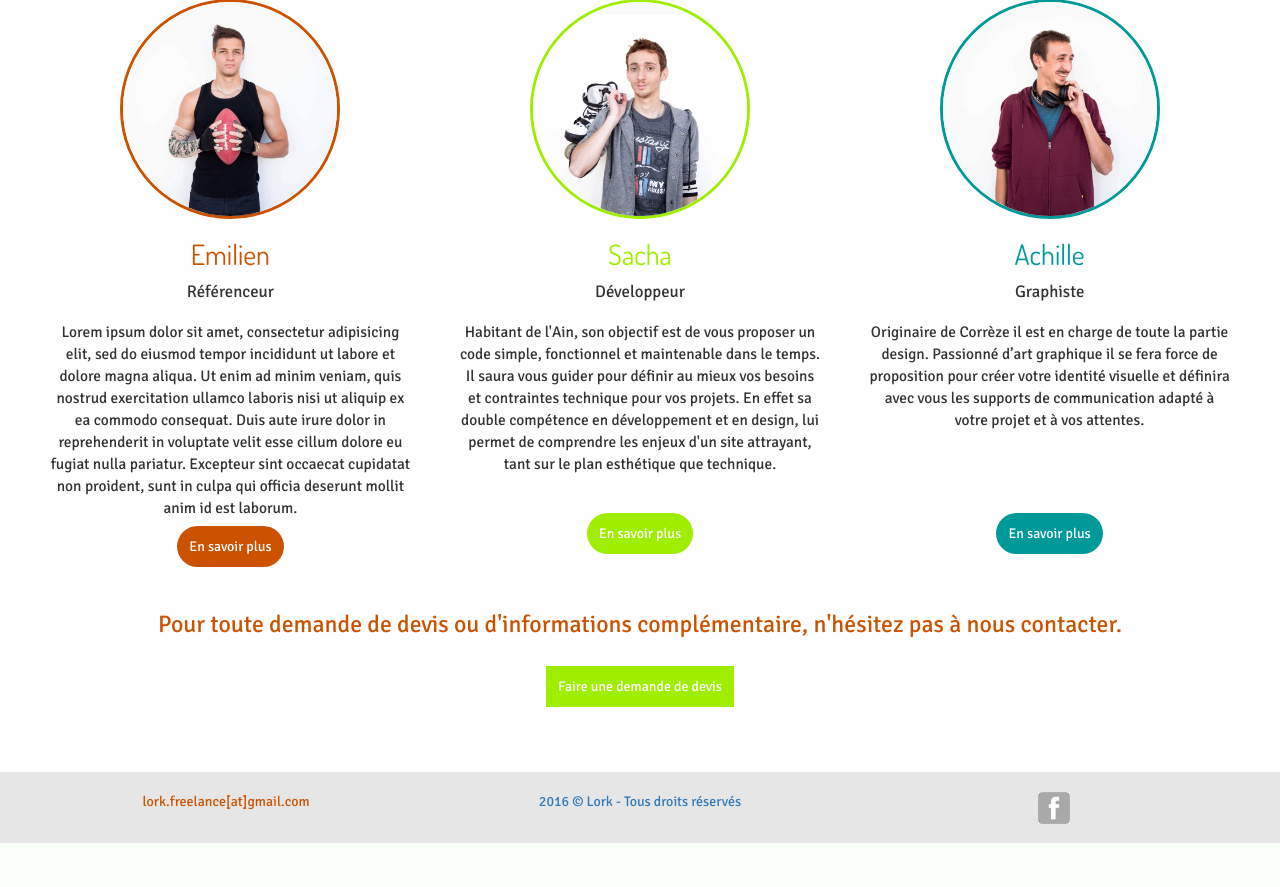
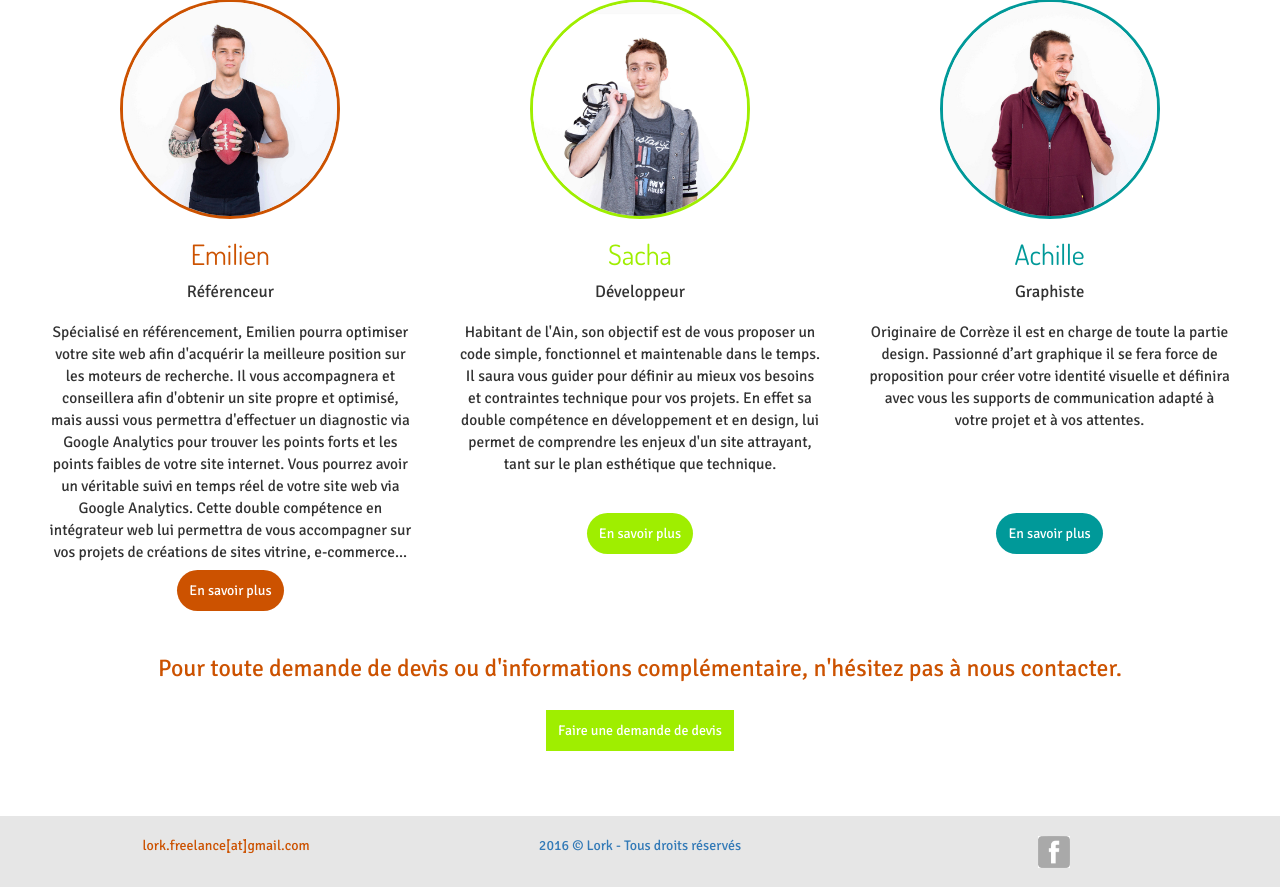
Before and after one commit to rioll/Lork, a PHP site: page /equipe.php in a window 1280 px wide. Shown: the part 274-1161 px from the top of the page. Before the commit the page ends 1117 px from the top, so only its background shows below. Run offline with PHP 8.4, Linux system fonts and the light colour scheme; some libraries are stand-ins or nearby versions.

Commit message:
Ajout texte équipe

```diff
--- a/equipe.php
+++ b/equipe.php
@@ -41,12 +41,10 @@
           <h3 class="orange">Emilien</h3>
           <p class="text-vingt">Référenceur</p>
           <p class="pad2 wow bounceInUp animated text-dix quiquequoi">
-           Lorem ipsum dolor sit amet, consectetur adipisicing elit, sed do eiusmod
-           tempor incididunt ut labore et dolore magna aliqua. Ut enim ad minim veniam,
-           quis nostrud exercitation ullamco laboris nisi ut aliquip ex ea commodo
-           consequat. Duis aute irure dolor in reprehenderit in voluptate velit esse
-           cillum dolore eu fugiat nulla pariatur. Excepteur sint occaecat cupidatat non
-           proident, sunt in culpa qui officia deserunt mollit anim id est laborum.
+       Spécialisé en référencement, Emilien pourra optimiser votre site web afin d'acquérir la meilleure position sur les moteurs de recherche.
+       Il vous accompagnera et conseillera afin d'obtenir un site propre et optimisé, mais aussi vous permettra d'effectuer un diagnostic via Google Analytics pour trouver les points forts et
+       les points faibles de votre site internet. Vous pourrez avoir un véritable suivi en temps réel de votre site web via Google Analytics.
+       Cette double compétence en intégrateur web lui permettra de vous accompagner sur vos projets de créations de sites vitrine, e-commerce...
           </p>
           <a href="" class="btn-orange">En savoir plus</a>
         </div>
--- a/index.php
+++ b/index.php
@@ -54,7 +54,7 @@ coller au mieux avec vos attentes tout en apportant notre savoir faire et notre
         <h3 class="vert">Notre philosophie ?</h3>
           <p class="quiquequoi">
           Basée sur l’écoute, notre approche place chacun de nos clients au centre des projets
-sur lesquels nous travaillons. Notre approche stratégique vise l’adhésion de votre public et la réalisation de vos objectifs dans le respect de vos valeurs. Chez LORK, chaque projet est géré par un interlocuteur unique qui se dévouera corps et âmes pour faciliter les échanges et vous procurer cette immense satisfaction d’une communication réussie
+sur lesquels nous travaillons. Notre approche stratégique vise l’adhésion de votre public et la réalisation de vos objectifs dans le respect de vos valeurs. Chez LORK, chaque projet est géré par un interlocuteur unique qui se dévouera corps et âmes pour faciliter les échanges et vous procurer cette immense satisfaction d’une communication réussie.
           </p>
                       <a href="services.php" class="btn-orange-light">En savoir plus</a>
 
```
